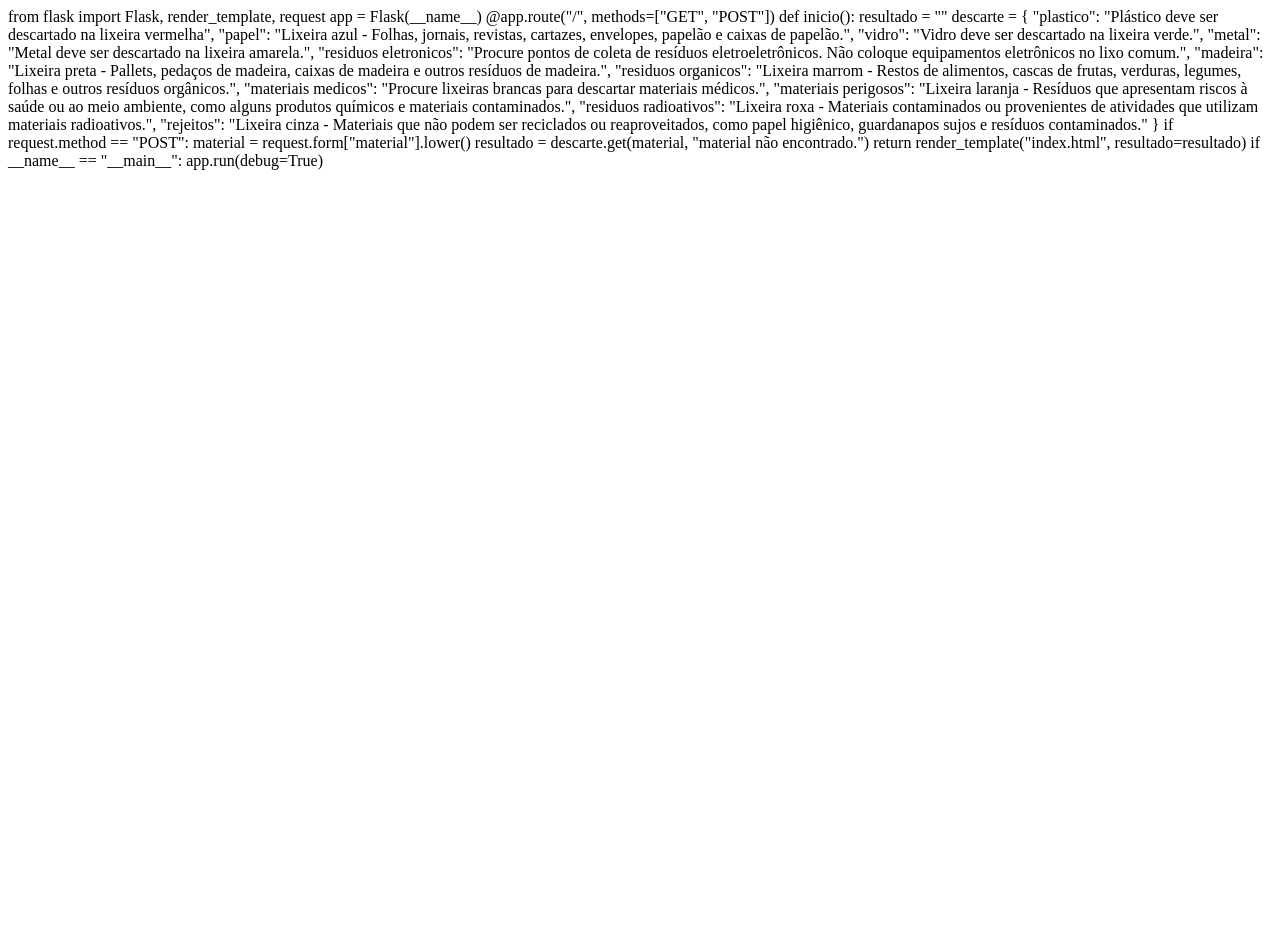
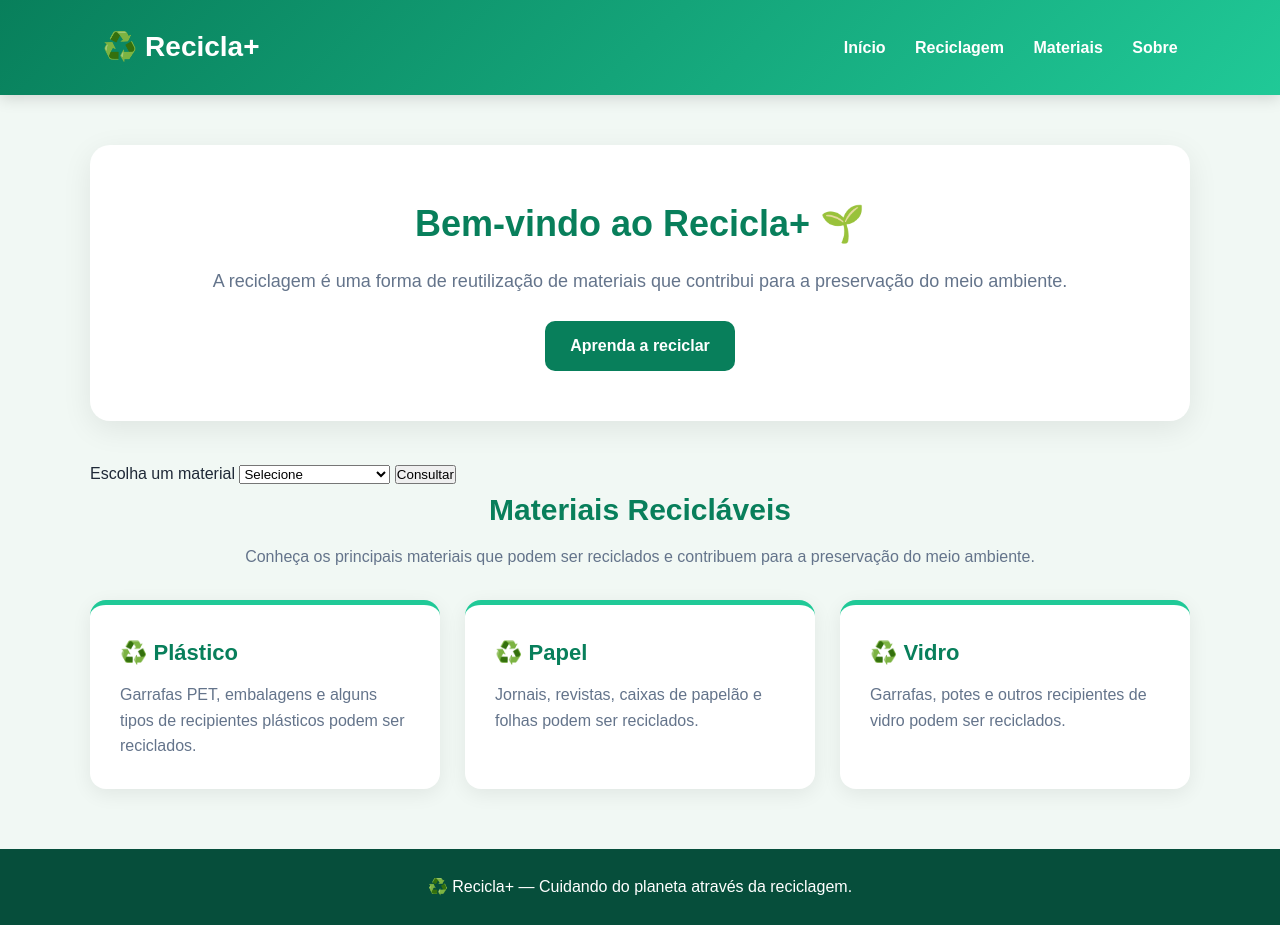
Before and after one commit to vthz57/projeto-python, a Flask app: page / in a window 1280 px wide. Before the commit the page ends 170 px from the top, so only its background shows below. Run offline with Flask 3, Linux system fonts and the light colour scheme.

Commit message:
Replace Flask app with HTML template for recycling

```diff
--- a/templates/index.html
+++ b/templates/index.html
@@ -1,31 +1,121 @@
-from flask import Flask, render_template, request
+<!DOCTYPE html>
+<html lang="pt-BR">
 
-app = Flask(__name__)
+<head>
+    <meta charset="UTF-8">
+    <meta name="viewport" content="width=device-width, initial-scale=1.0">
 
-@app.route("/", methods=["GET", "POST"])
-def inicio():
+    <title>Recicla+ | Reciclagem e Meio Ambiente</title>
 
-    resultado = ""
+    <link rel="stylesheet" href="{{ url_for('static', filename='style.css') }}">
 
-    descarte = {
-        "plastico": "Plástico deve ser descartado na lixeira vermelha",
-        "papel": "Lixeira azul - Folhas, jornais, revistas, cartazes, envelopes, papelão e caixas de papelão.",
-        "vidro": "Vidro deve ser descartado na lixeira verde.",
-        "metal": "Metal deve ser descartado na lixeira amarela.",
-        "residuos eletronicos": "Procure pontos de coleta de resíduos eletroeletrônicos. Não coloque equipamentos eletrônicos no lixo comum.",
-        "madeira": "Lixeira preta - Pallets, pedaços de madeira, caixas de madeira e outros resíduos de madeira.",
-        "residuos organicos": "Lixeira marrom - Restos de alimentos, cascas de frutas, verduras, legumes, folhas e outros resíduos orgânicos.",
-        "materiais medicos": "Procure lixeiras brancas para descartar materiais médicos.",
-        "materiais perigosos": "Lixeira laranja - Resíduos que apresentam riscos à saúde ou ao meio ambiente, como alguns produtos químicos e materiais contaminados.",
-        "residuos radioativos": "Lixeira roxa - Materiais contaminados ou provenientes de atividades que utilizam materiais radioativos.",
-        "rejeitos": "Lixeira cinza - Materiais que não podem ser reciclados ou reaproveitados, como papel higiênico, guardanapos sujos e resíduos contaminados."
-    }
+</head>
 
-    if request.method == "POST":
-        material = request.form["material"].lower()
-        resultado = descarte.get(material, "material não encontrado.")
+<body>
 
-    return render_template("index.html", resultado=resultado)
+    <header>
+        <h1>♻️ Recicla+</h1>
 
-if __name__ == "__main__":
-    app.run(debug=True)
+        <nav>
+            <a href="/">Início</a>
+            <a href="#reciclagem">Reciclagem</a>
+            <a href="#materiais">Materiais</a>
+            <a href="#sobre">Sobre</a>
+        </nav>
+    </header>
+
+    <main>
+
+        <section class="hero" id="reciclagem">
+
+            <h2>Bem-vindo ao Recicla+ 🌱</h2>
+
+            <p>
+                A reciclagem é uma forma de reutilização de materiais
+                que contribui para a preservação do meio ambiente.
+            </p>
+
+            <a href="#materiais" class="btn">
+                Aprenda a reciclar
+            </a>
+
+        </section>
+
+        <form method="POST" action="/">
+        <label for="material">Escolha um material</label>
+            <select name="material" id="material">
+            <option value="">Selecione</option>
+            <option value="plastico">Plastico</option>
+            <option value="Vidro">Vidro</option>
+            <option value="papel">Papel</option>
+            <option value="metal">Metal</option>
+            <option value="residuos eletronicos">Residuos Eletronicos</option>
+            <option value="madeira">Madeira</option>
+            <option value="residuos organicos">Residuos Organicos</option>
+            <option value="materiais medicos">Materiais Medicos</option>
+            <option value="residuos radioativos">Residuos Radioativos</option>
+            <option value="rejeitos">Rejeitos</option>
+            <button type="submit">Consultar</button>
+            </select>
+            <button type = "submit">Consultar</button>
+</form>
+
+<p>{{ resultado }}</p>
+
+
+
+        <section class="materiais" id="materiais">
+
+            <h2>Materiais Recicláveis</h2>
+
+            <p>
+                Conheça os principais materiais que podem ser reciclados
+                e contribuem para a preservação do meio ambiente.
+            </p>
+
+
+            <div class="cards">
+
+                <div class="card">
+                    <h3>♻️ Plástico</h3>
+
+                    <p>
+                        Garrafas PET, embalagens e alguns tipos
+                        de recipientes plásticos podem ser reciclados.
+                    </p>
+                </div>
+
+
+                <div class="card">
+                    <h3>♻️ Papel</h3>
+
+                    <p>
+                        Jornais, revistas, caixas de papelão
+                        e folhas podem ser reciclados.
+                    </p>
+                </div>
+
+
+                <div class="card">
+                    <h3>♻️ Vidro</h3>
+
+                    <p>
+                        Garrafas, potes e outros recipientes
+                        de vidro podem ser reciclados.
+                    </p>
+                </div>
+
+            </div>
+
+        </section>
+
+    </main>
+
+
+    <footer id="sobre">
+        <p>♻️ Recicla+ — Cuidando do planeta através da reciclagem.</p>
+    </footer>
+
+</body>
+
+</html>
```
